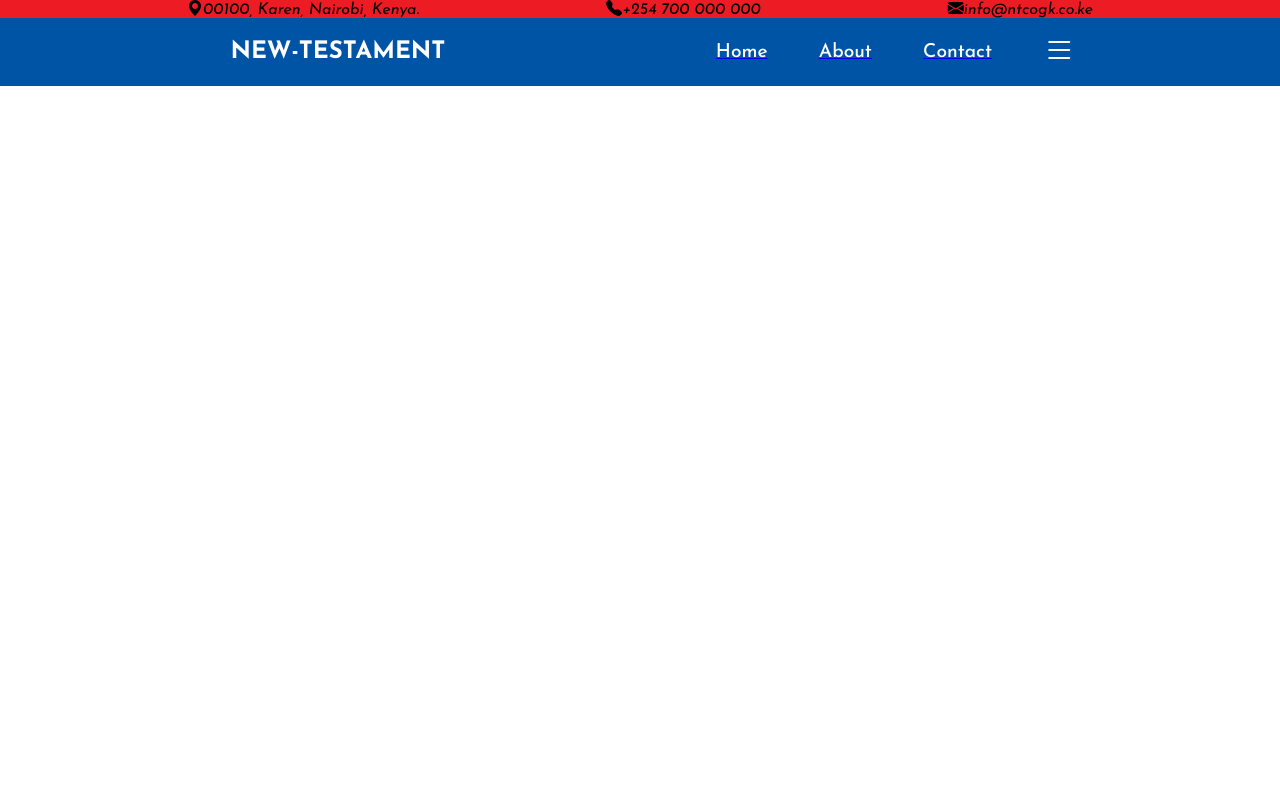
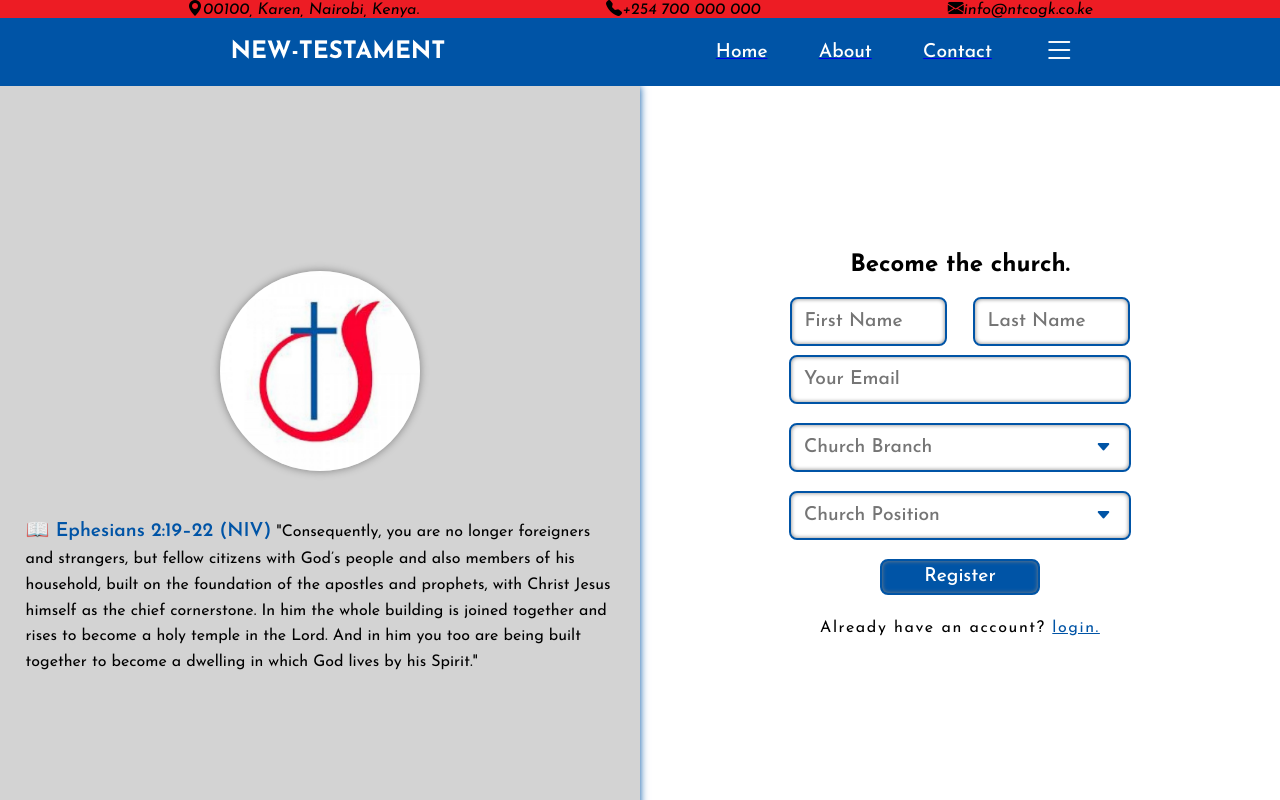
Before and after one commit to Omillo-Charles/New-Testament, a React (Vite) app in the folder new-testament/: page /thechurch in a window 1280 px wide. Shown: the top 800 px of the page. Built offline with nearby package versions, Linux system fonts and the light colour scheme; a web font is replaced by a local one.

Commit message:
Done with the The Church section and its dependencies

```diff
--- a/new-testament/src/App.jsx
+++ b/new-testament/src/App.jsx
@@ -6,6 +6,7 @@ import Home from './Components/Home'
 import Contact from './Components/Contact'
 import About from './Components/About'
 import OurChurch from './SubComponets/OurChurch'
+import TheChurch from './SubComponets/TheChurch'
 
 const App = () => {
   return (
@@ -14,9 +15,10 @@ const App = () => {
       <Navbar />
         <Routes>
           <Route path='/' element={<Home />}/>
+          <Route path='/about' element={<About />}/>
           <Route path='/contact' element={<Contact />}/>
           <Route path='/ourchurch' element={<OurChurch />}/>
-          <Route path='/about' element={<About />}/>
+          <Route path='/thechurch' element={<TheChurch />}/>
         </Routes>
     </div>
   )
--- a/new-testament/src/Components/Contact.css
+++ b/new-testament/src/Components/Contact.css
@@ -86,6 +86,9 @@ div.contact form textarea{
     height: 6rem;
 }
 
+div.contact form input:focus, div.contact form textarea:focus{
+    animation: rotate-border 4s ease  infinite;
+}
 div.contact input[type="submit"]{
     background-color: var(--color-blue);
     color: var(--color-white);
--- a/new-testament/src/Components/Menu.jsx
+++ b/new-testament/src/Components/Menu.jsx
@@ -17,12 +17,14 @@ const Menu = () => {
       </div>
       </NavLink>
 
+      <NavLink to='/thechurch'>
       <div className="theChurch">
       <img src={TheChurch} alt="" width={450} height={200}/>
         <div className="TheChurchheading">
             <h2>THE CHURCH</h2>
         </div>
       </div>
+      </NavLink>
 
       <div className="events">
         <img src={Events} alt="" width={450} height={200} />
--- a/new-testament/src/SubComponets/OurChurch.css
+++ b/new-testament/src/SubComponets/OurChurch.css
@@ -39,10 +39,6 @@ div.left{
     align-items: center;
     flex-wrap: wrap;
     flex-direction: row;
-
-    @media screen and (max-width: 768px){
-       display: none;
-    }
 }
 
 div.left div{
--- /dev/null
+++ b/new-testament/src/SubComponets/TheChurch.css
@@ -0,0 +1,153 @@
+@import url('../index.css');
+
+div.TheChurch{
+    display: grid;
+    grid-template-columns: 1fr 1fr;
+    grid-template-rows: 1fr;
+    grid-template-areas:'left right'
+                        'left right'
+                ;
+    flex: 1;
+    margin: 0;
+    padding: 0;
+    box-sizing: border-box;
+    height: calc(100vh - 5.4rem);
+    overflow: hidden;
+}
+
+div.TheChurchLeft{
+    grid-area: left;
+    background-color: var(--color-light-gray);
+    height: 100%;
+    overflow: hidden;
+}
+
+div.TheChurchRight{
+    grid-area: right;
+    height: 100%;
+    overflow: hidden;
+}
+
+div.TheChurchDiv{
+    height: 100%;
+    overflow-y: auto;
+}
+
+div.TheChurchImage{
+    margin: 1.6rem;
+}
+
+div.TheChurchImage img{
+    border-radius: 50%;
+    box-shadow: 0 0 8px var(--color-gray);
+}
+
+div.TheChurchLeft{
+    display: flex;
+    justify-content: center;
+    align-items: center;
+    padding: 1.6rem;
+    flex-direction: column;
+    box-shadow: 0 0 8px var(--color-blue);
+}
+
+div.TheChurchText{
+    line-height: 1.6;
+}
+
+div.TheChurchText span{
+    font-weight: 560;
+    font-size: 1.2rem;
+    color: var(--color-blue);
+}
+
+div.ThechurchRight{
+    display: flex;
+    justify-content: center;
+    align-items: center;
+}
+
+form.TheChurchForm{
+    display: flex;
+    align-items: center;
+    flex-direction: column;
+    justify-content: center;
+}
+
+form.TheChurchForm input{
+    width: 19.5rem;
+    font-family: var(--font-family);
+    padding: 0.8rem;
+    font-size: 1.2rem;
+    outline: none;
+    border: 2px solid var(--color-blue);
+    margin: 0.6rem 0;
+    color: var(--color-black);
+    font-weight: 480;
+    border-radius: 8px;
+    box-shadow: inset 0 0 4px var(--color-gray);
+}
+
+form.TheChurchForm input:focus{
+    box-shadow: 0 0 4px var(--color-blue);
+    animation: rotate-border 4s ease  infinite;
+}
+
+div.names input{
+    width: 8rem;
+    margin: 0 0.8rem;
+}
+
+div.ChurchBranch{
+    position: relative;
+}
+
+div.ChurchBranch i{
+    position: absolute;
+    right: 1.2rem;
+    top: 1.6rem;
+    color: var(--color-blue);
+}
+
+div.ChurchLevel{
+    position: relative;
+}
+
+div.ChurchLevel i{
+    position: absolute;
+    right: 1.2rem;
+    top: 1.6rem;
+    color: var(--color-blue);
+}
+div.submit input{
+    background-color: var(--color-blue);
+    width: 10rem;
+    color: var(--color-white);
+    cursor: pointer;
+    transition: 0.4s ease;
+    padding: 0.4rem 0.8rem;
+}
+
+div.submit input:focus{
+    animation: none;
+}
+
+div.submit input:hover{
+    background-color: var(--color-red);
+    border: 2px solid var(--color-red);
+}
+
+div.login p{
+    letter-spacing: 1.6px;
+}
+
+div.login p span{
+    color: var(--color-blue);
+    text-decoration: underline;
+    transition: 0.4s ease;
+    cursor: pointer;
+}
+
+div.login span:hover{
+    color: var(--color-red);
+}
--- /dev/null
+++ b/new-testament/src/SubComponets/TheChurch.jsx
@@ -0,0 +1,57 @@
+import React from 'react'
+import Logo from '../assets/Logo.png'
+import './TheChurch.css'
+
+const TheChurch = () => {
+  return (
+    <div className='TheChurch'>
+      <div className="TheChurchLeft TheChurchDiv">
+        <div className="TheChurchImage">
+            <img src={Logo} alt="The" width={200} height={200} />
+        </div>
+
+        <div className="TheChurchText">
+            <p><span>📖 Ephesians 2:19–22 (NIV)</span> "Consequently, you are no longer foreigners and strangers, but fellow citizens with God’s people and also members of his household,
+            built on the foundation of the apostles and prophets, with Christ Jesus himself as the chief cornerstone.
+            In him the whole building is joined together and rises to become a holy temple in the Lord.
+            And in him you too are being built together to become a dwelling in which God lives by his Spirit."
+            </p>
+        </div>
+      </div>
+
+      <div className="ThechurchRight TheChurchDiv">
+        <form action="#" className="TheChurchForm">
+            <h2>Become the church.</h2>
+            <div className="names">
+                <input type="text" placeholder='First Name' />
+                <input type="text" placeholder='Last Name'/>
+            </div>
+
+            <div className="email">
+                <input type="email" placeholder='Your Email' />
+            </div>
+
+            <div className="ChurchBranch">
+                <input type="text" placeholder='Church Branch'/>
+                <i class="bi bi-caret-down-fill"></i>
+            </div>
+
+            <div className="ChurchLevel">
+                <input type="text" placeholder='Church Position'/>
+                <i class="bi bi-caret-down-fill"></i>
+            </div>
+
+            <div className="submit">
+                <input type="submit" value="Register" />
+            </div>
+
+            <div className="login">
+                <p>Already have an account? <span>login.</span></p>
+            </div>
+        </form>
+      </div>
+    </div>
+  )
+}
+
+export default TheChurch
--- a/new-testament/src/index.css
+++ b/new-testament/src/index.css
@@ -26,5 +26,42 @@ body{
 }
 
 a.active{
-  color: var(--color-white);
+ text-decoration: underline 1px solid var(--color-white);
 }
+
+a:visited{
+  text-decoration: underline 1px solid var(--color-blue);
+}
+
+@keyframes rotate-border {
+  0% {
+    border-top-color: #FF5733;      /* Red */
+    border-right-color: #3357FF;    /* Blue */
+    border-bottom-color: #FF5733;   /* Red */
+    border-left-color: #3357FF;     /* Blue */
+  }
+  25% {
+    border-top-color: #3357FF;      /* Blue */
+    border-right-color: #FF5733;    /* Red */
+    border-bottom-color: #3357FF;   /* Blue */
+    border-left-color: #FF5733;     /* Red */
+  }
+  50% {
+    border-top-color: #FF5733;      /* Red */
+    border-right-color: #3357FF;    /* Blue */
+    border-bottom-color: #FF5733;   /* Red */
+    border-left-color: #3357FF;     /* Blue */
+  }
+  75% {
+    border-top-color: #3357FF;      /* Blue */
+    border-right-color: #FF5733;    /* Red */
+    border-bottom-color: #3357FF;   /* Blue */
+    border-left-color: #FF5733;     /* Red */
+  }
+  100% {
+    border-top-color: #FF5733;      /* Red */
+    border-right-color: #3357FF;    /* Blue */
+    border-bottom-color: #FF5733;   /* Red */
+    border-left-color: #3357FF;     /* Blue */
+  }
+}
```
Also changed, not shown: new-testament/src/assets/Jesus.jpg (added), new-testament/src/assets/Worship.jpg (added).
